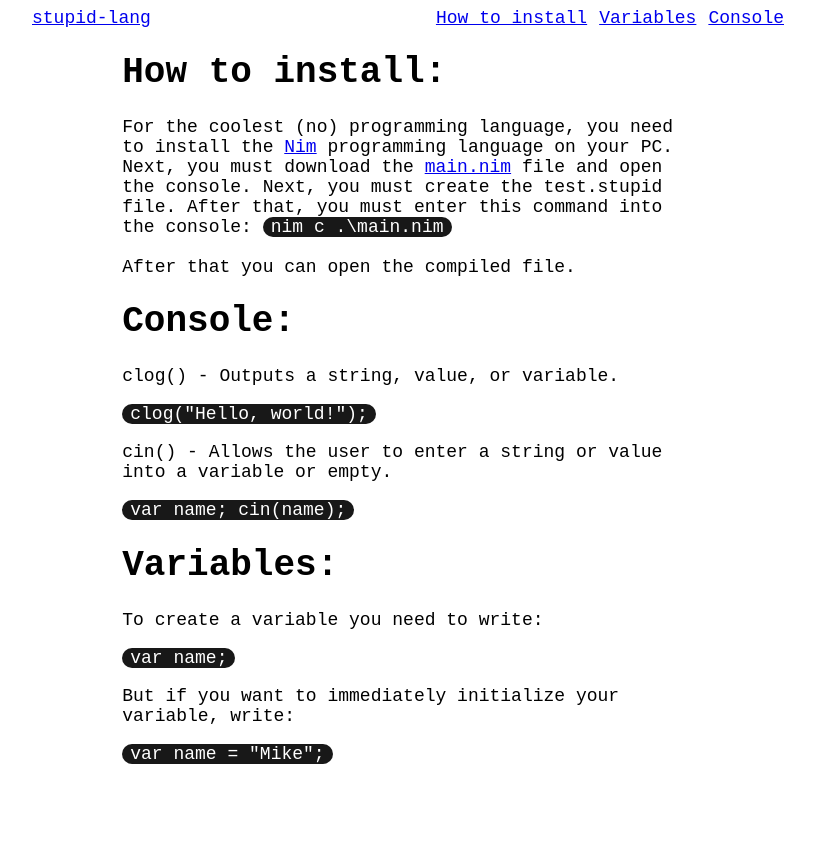
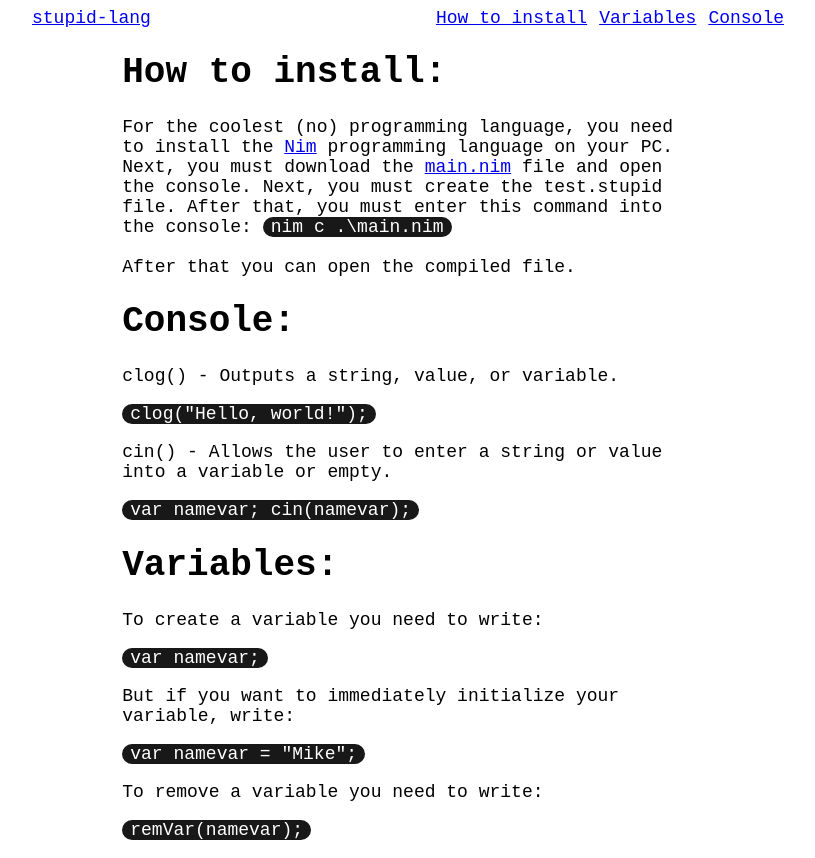
Before and after one commit to Millem1337/millem1337.github.io, a plain HTML site: page stupid-docs.html in a window 1280 px wide. Shown: the whole page, without its empty margins (232-1047 px from the left). Before the commit the page ends 800 px from the top, so only its background shows below. Drawn offline with Linux system fonts and the light colour scheme.

Commit message:
Update stupid-docs.html

```diff
--- a/stupid-docs.html
+++ b/stupid-docs.html
@@ -34,14 +34,16 @@
             <p>clog() - Outputs a string, value, or variable.</p>
             <p><span class="code">clog("Hello, world!");</span></p>
             <p>cin() - Allows the user to enter a string or value into a variable or empty.</p>
-            <p><span class="code">var name; cin(name);</span></p>
+            <p><span class="code">var namevar; cin(namevar);</span></p>
         </div>
         <h1>Variables:</h1>
         <div id="vars">
             <p>To create a variable you need to write:</p>
-            <p><span class="code">var name;</span></p>
+            <p><span class="code">var namevar;</span></p>
             <p>But if you want to immediately initialize your variable, write:</p>
-            <p><span class="code">var name = "Mike";</span></p>
+            <p><span class="code">var namevar = "Mike";</span></p>
+            <p>To remove a variable you need to write:</p>
+            <p><span class="code">remVar(namevar);</span></p>
         </div>
     </div>
 </body>
```
